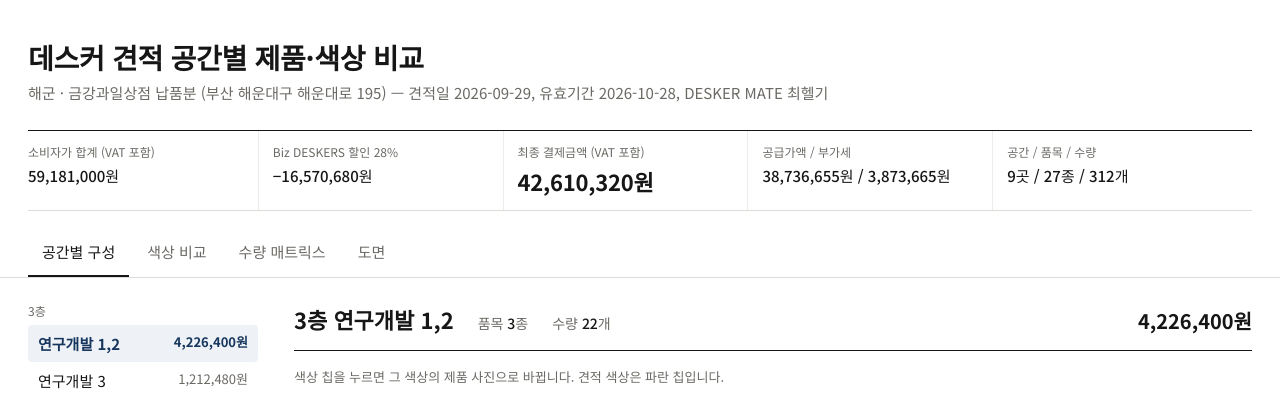
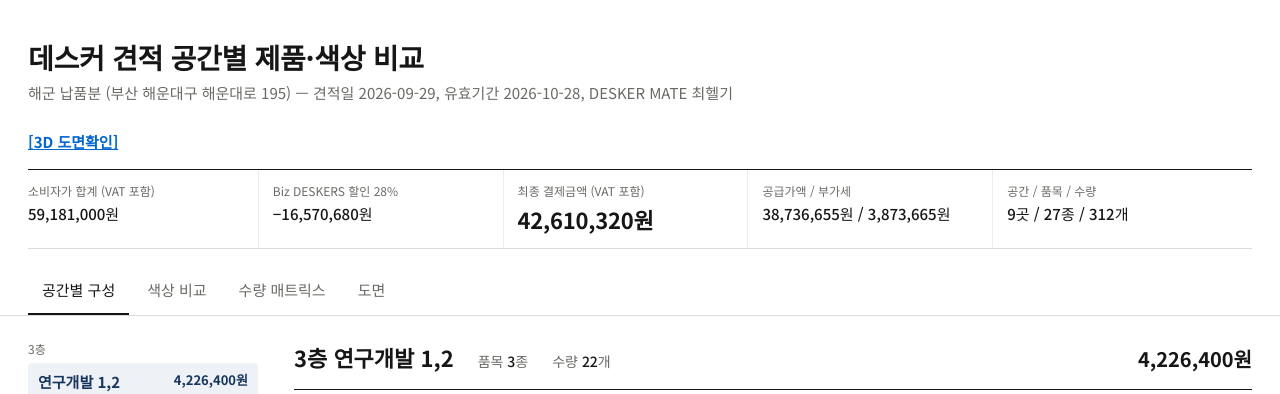
Before and after one commit to mooooh/desk_check, a plain HTML site: page index.html in a window 1280 px wide. Shown: the top 394 px of the page. Drawn offline with Linux system fonts and the light colour scheme.

Commit message:
Update index.html

```diff
--- a/index.html
+++ b/index.html
@@ -3,7 +3,7 @@
 <head>
 <meta charset="utf-8">
 <meta name="viewport" content="width=device-width, initial-scale=1, viewport-fit=cover">
-<title>데스커 견적 공간별 제품·색상 비교 — 해군 (금강과일상점)</title>
+<title>데스커 견적 공간별 제품·색상 비교 — 해군</title>
 <link rel="preconnect" href="https://fonts.googleapis.com">
 <link href="https://fonts.googleapis.com/css2?family=Noto+Sans+KR:wght@400;500;700&display=swap" rel="stylesheet">
 <style>
@@ -151,7 +151,13 @@
 <body>
 <header class="hd">
   <h1>데스커 견적 공간별 제품·색상 비교</h1>
-  <p class="sub">해군 · 금강과일상점 납품분 (부산 해운대구 해운대로 195) — 견적일 2026-09-29, 유효기간 2026-10-28, DESKER MATE 최헬기</p>
+  <p class="sub">해군 납품분 (부산 해운대구 해운대로 195) — 견적일 2026-09-29, 유효기간 2026-10-28, DESKER MATE 최헬기</p>
+
+  <!-- 3D 도면확인 링크 추가 -->
+  <p class="map-link" style="margin-top: 10px;">
+    <a href="https://archisketch.link/RCYhYQNq9DTmgDcsSG7A1uppDCMBSsGpRLxr7ZziibZ2" target="_blank" style="color: #0066cc; text-decoration: underline; font-weight: bold;">[3D 도면확인]</a>
+  </p>
+
   <dl class="facts" id="facts"></dl>
 </header>
 <nav class="nav" aria-label="보기 선택"><div class="in" role="tablist">
```
